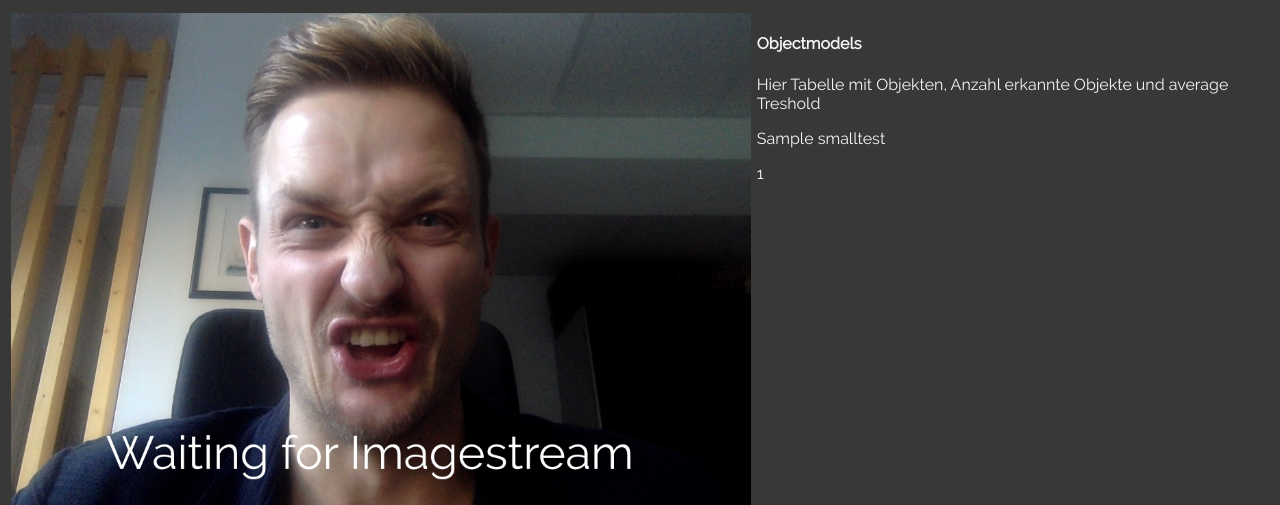
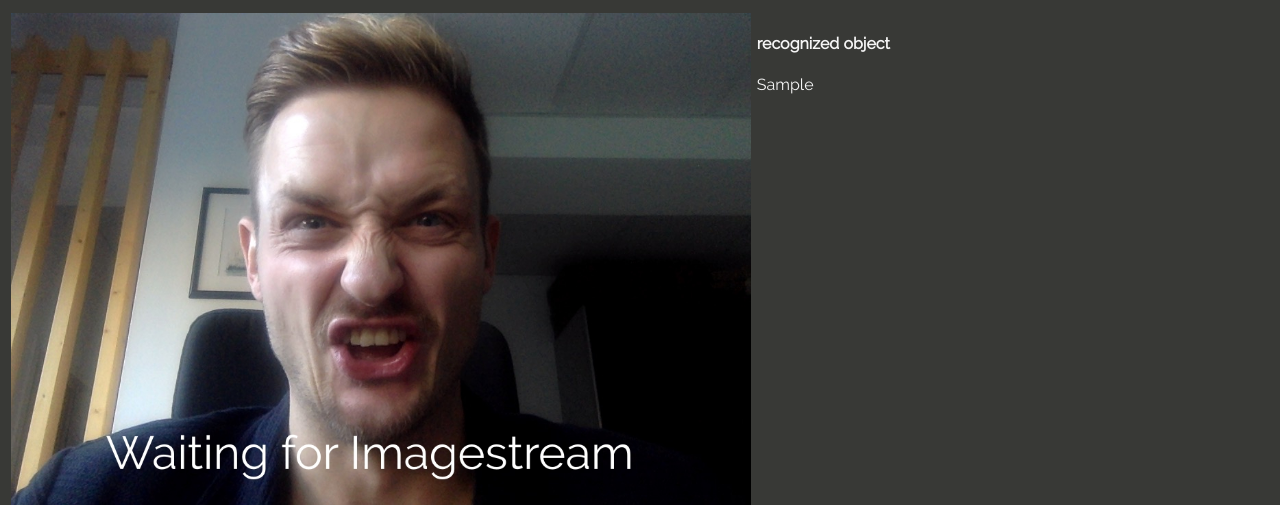
Before and after one commit to electreeks/spyagent, a Django app: template ElectreeksTool/electreeksspy/templates/electreeksspy/index.html in a window 1280 px wide. Shown: the part 94-599 px from the top of the page. Run offline with Django 3.2, Linux system fonts and the light colour scheme; the template is opened without the code that fills it: most values are stand-ins (such as "Sample title", 1, 10 or a date in 2020).

Commit message:
Ajax refresher and independently working objectrecognition

```diff
--- a/ElectreeksTool/electreeksspy/objectrecognition.py
+++ b/ElectreeksTool/electreeksspy/objectrecognition.py
@@ -51,6 +51,9 @@ class ObjectRecognition(threading.Thread):
         # Loading models
         self.__model = cv2.dnn.readNetFromTensorflow('models/frozen_inference_graph.pb',
                                               'models/ssd_mobilenet_v2_coco_2018_03_29.pbtxt')
+
+        # Mit dieser Variable wurde getestet ob ich in views darauf zugreifen kann, wenn ich Instanz zuweise. Klappt - aber wirft Fehlr zurück, wenn diese im Code geändert wird.
+        self.recognizedobject = "Käsemaik"
 
     def run(self):
         print("Neutstart")
--- a/ElectreeksTool/electreeksspy/templates/electreeksspy/index.html
+++ b/ElectreeksTool/electreeksspy/templates/electreeksspy/index.html
@@ -34,10 +34,8 @@
                         <video autoplay="true" id="userStream" poster="{% static 'electreeksspy/img/dummybild.jpg' %}" width="100%">
                     </div>
                     <div id="main-rightcontainer-objectmodels">
-                        <h4>Objectmodels</h4>
-                        <p>Hier Tabelle mit Objekten, Anzahl erkannte Objekte und average Treshold</p>
-                        <p>{{ smalltest }}</p>
-                        <div id="jshandler2">{{ stupid }}</div>
+                        <h4>recognized object</h4>
+                        <p id="jshandler2">{{ recognized_object }}</p>
                     </div>
                 </div>
             </div>
```
Also changed, not shown: ElectreeksTool/electreeksspy/views.py (+3 -4 lines).
